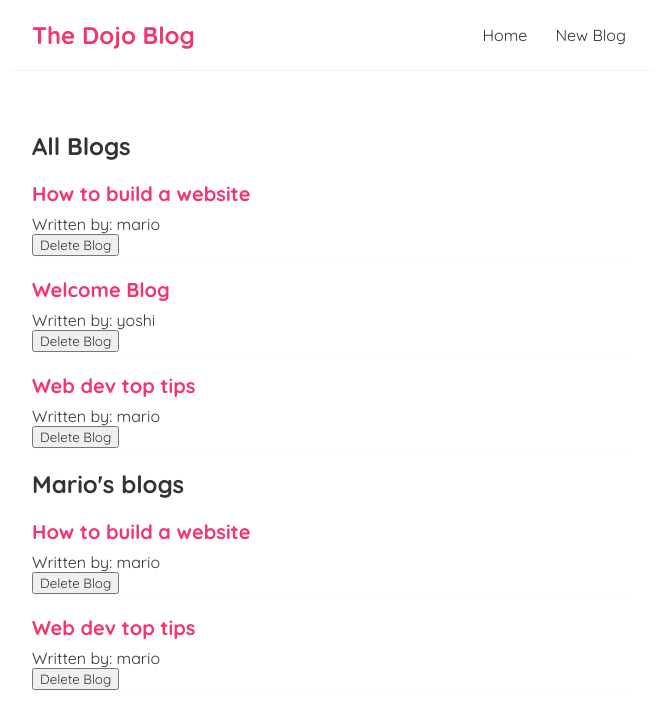
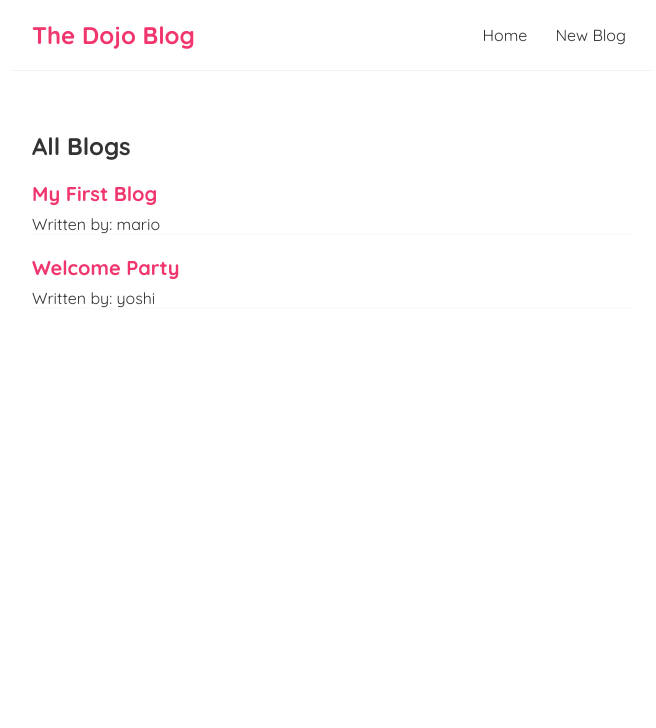
Before and after one commit to Haxodrat/dojo-blog, a React (Create React App) app: page / in a window 1280 px wide. Shown: the top 728 px of the page, without its empty margins (308-964 px from the left). Built offline with nearby package versions, Linux system fonts and the light colour scheme; data requests are answered from the project's data file.

Commit message:
useEffect, JSON Data, Fetch requests, Loading Message, Fetch errors

```diff
--- /dev/null
+++ b/data/db.json
@@ -0,0 +1,16 @@
+{
+    "blogs": [
+        {
+            "title": "My First Blog",
+            "body": "Why do we use it?\nIt is a long established fact that a reader will be distracted",
+            "author": "mario",
+            "id": 1
+        },
+        {
+            "title": "Welcome Party",
+            "body": "Why do we use it?\nIt is a long established fact that a reader will be distracted",
+            "author": "yoshi",
+            "id": 2
+        }
+    ]
+}
--- a/src/BlogList.js
+++ b/src/BlogList.js
@@ -1,4 +1,4 @@
-const BlogList = ({ blogs, title, handleDelete }) => {
+const BlogList = ({ blogs, title }) => {
     // const blogs = props.blogs;
     // const title = props.title;
 
@@ -9,7 +9,6 @@
                 <div className="blog-preview" key={blog.id}>
                     <h2>{ blog.title }</h2>
                     <p>Written by: { blog.author }</p>
-                    <button onClick={() => handleDelete(blog.id)}>Delete Blog</button>
                 </div>
             ))}
         </div>
--- a/src/Home.js
+++ b/src/Home.js
@@ -1,22 +1,46 @@
-import { useState } from 'react';
+import { useState, useEffect } from 'react';
 import BlogList from './BlogList';
+import { Step } from '@mui/material';
 
 const Home = () => {
-    const [blogs, setBlogs] = useState([
-        { title: 'How to build a website', body: 'Hi, welcome to . . .', author: 'mario', id: 1 },
-        { title: 'Welcome Blog', body: 'Hi, welcome to . . .', author: 'yoshi', id: 2 },
-        { title: 'Web dev top tips', body: 'Hi, welcome to . . .', author: 'mario', id: 3 }
-    ]);
+    const [blogs, setBlogs] = useState(null);
+    const [isPending, setIsPending] = useState(true);
+    const [error, setError] = useState(null);
 
-    const handleDelete = (id) => {
-        const newBlogs = blogs.filter(blog => blog.id !== id)
-        setBlogs(newBlogs);
-    };
+    //const [name, setName] = useState('mario');
+
+    // const handleDelete = (id) => {
+    //     const newBlogs = blogs.filter(blog => blog.id !== id)
+    //     setBlogs(newBlogs);
+    // };
+
+    useEffect(() => {
+        setTimeout(() => {
+            fetch('http://localhost:8000/blogs')
+                .then(res => {
+                    if(!res.ok) {
+                        throw Error('could not fetch the data for that resource');
+                    }
+                    return res.json();
+                })
+                .then((data) => {
+                    setBlogs(data);
+                    setIsPending(false);
+                    setError(null);
+                })
+                .catch(err => {
+                    setIsPending(false);
+                    setError(err.message);
+                })
+            }, 1000);
+    }, []);
 
     return (
         <div className='home'>
-            <BlogList blogs={blogs} title="All Blogs" handleDelete={handleDelete} />
-            <BlogList blogs={blogs.filter((blog) => blog.author === 'mario')} title="Mario's blogs" />
+            { error &&  <div>{ error }</div>}
+            { isPending && <div>Loading ...</div> }
+            {blogs && <BlogList blogs={blogs} title="All Blogs" />}            {/* <button onClick={() => setName('luigi')}>Change Name</button> */}
+            {/* <p>{ name }</p> */}
         </div>
     );
 }
```
